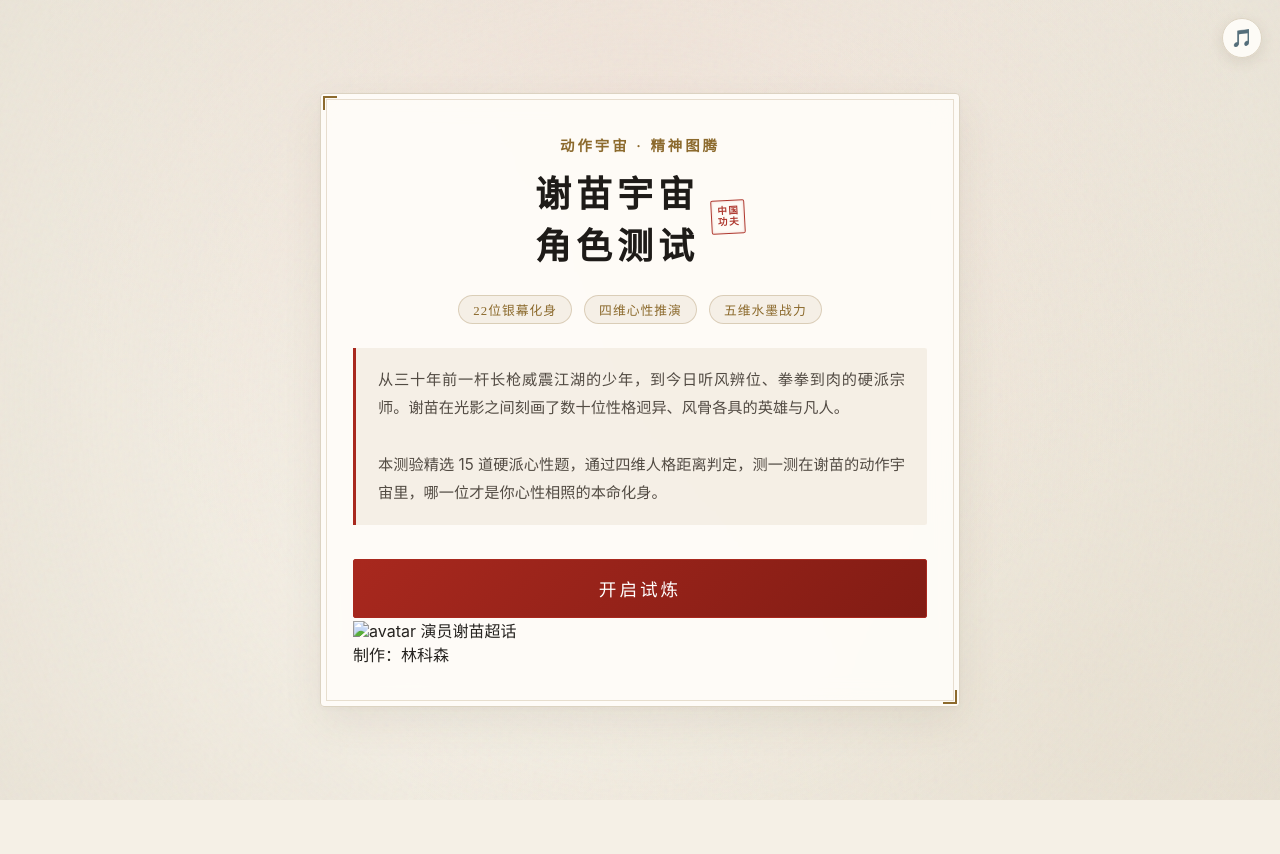
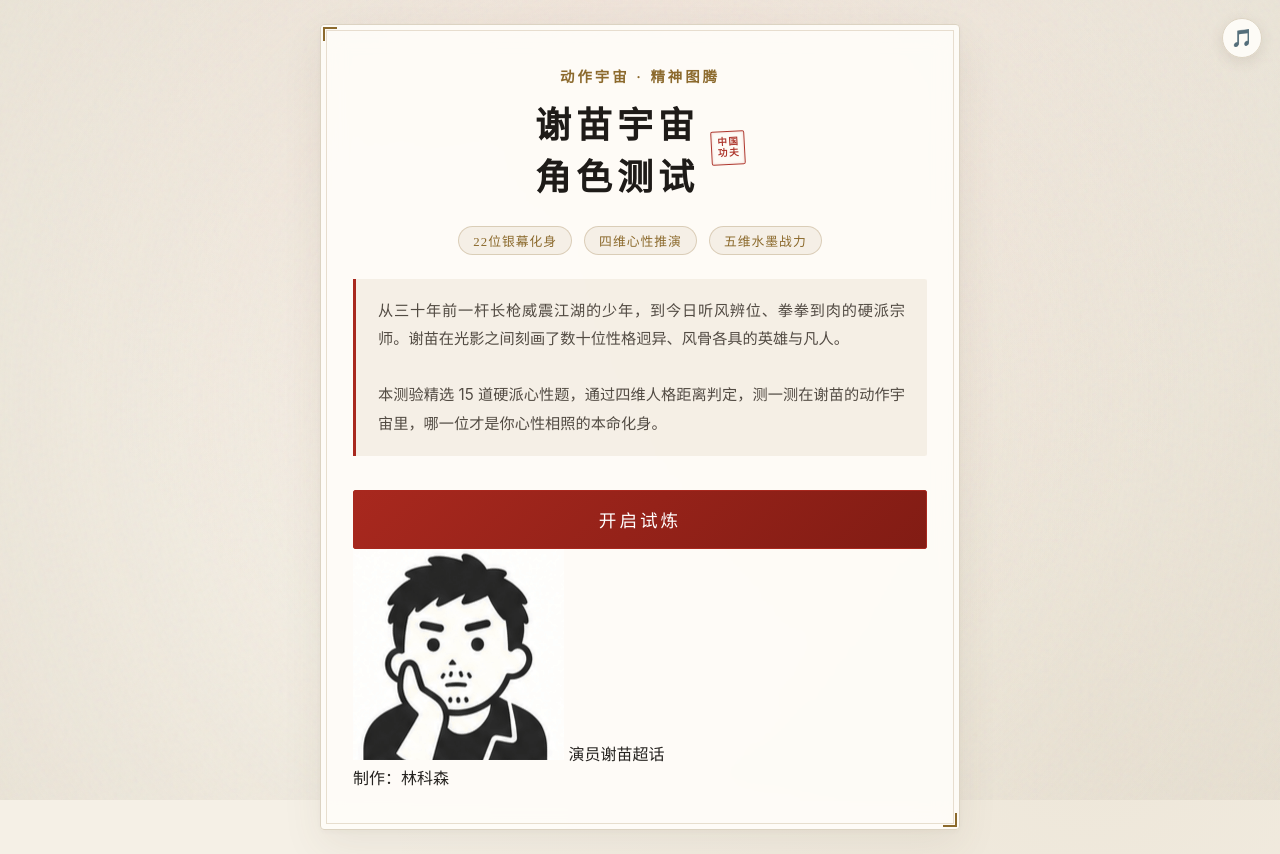
Before and after one commit to fjungcinoti2001r-web/xiemiao-quiz2026, a plain HTML site: page index.html in a window 1280 px wide. Before the commit the page ends 800 px from the top, so only its background shows below. Drawn offline with Linux system fonts and the light colour scheme.

Commit message:
Update index.html

```diff
--- a/index.html
+++ b/index.html
@@ -925,7 +925,7 @@
  <div class="footer-info">
       <!-- 左侧：头像 + 超话名称 -->
       <div class="super-topic">
-        <img src="你的头像图片路径.png" alt="avatar" class="avatar-logo">
+        <img src="avatar-logo.png"  class="avatar-logo">
         <span>演员谢苗超话</span>
       </div>
       <!-- 右侧：制作人信息 -->
```
